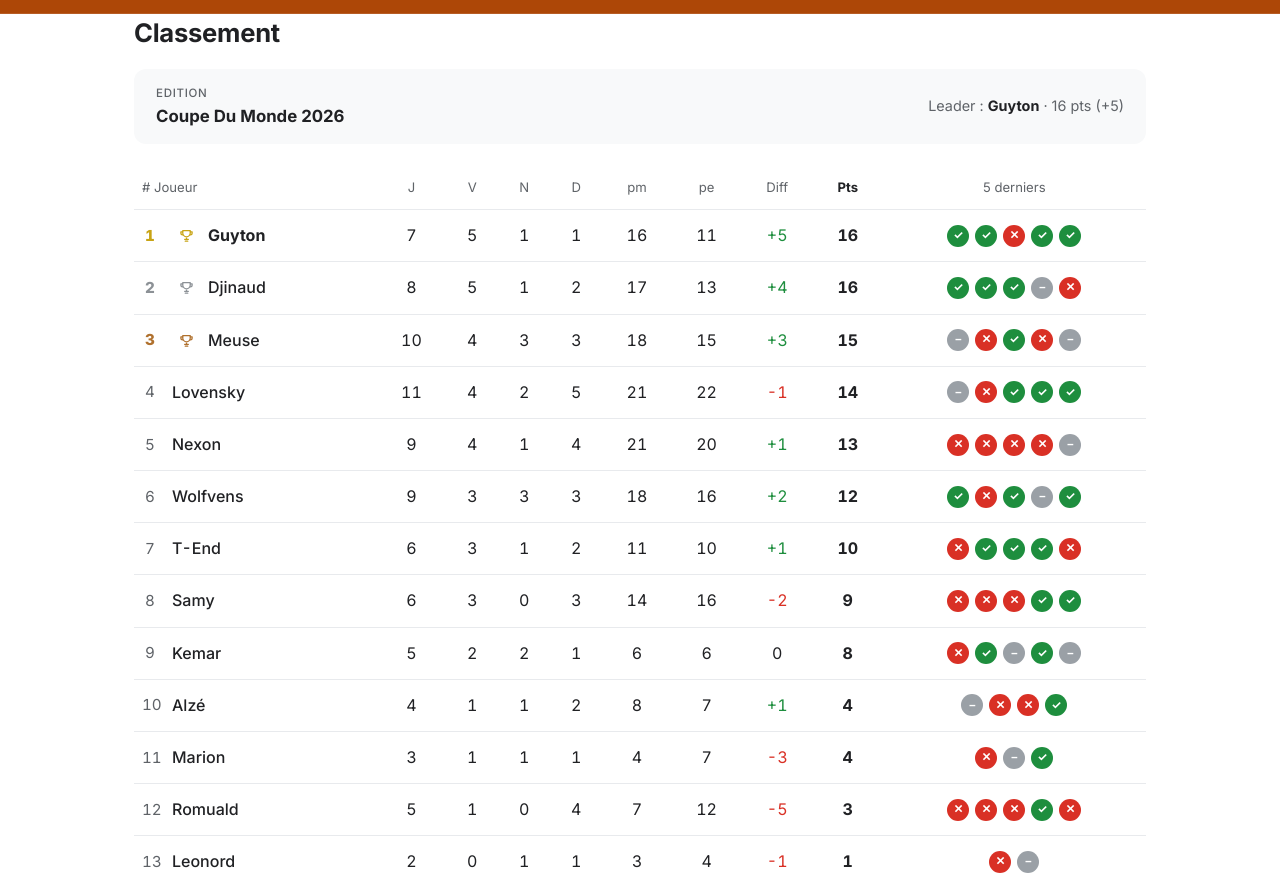
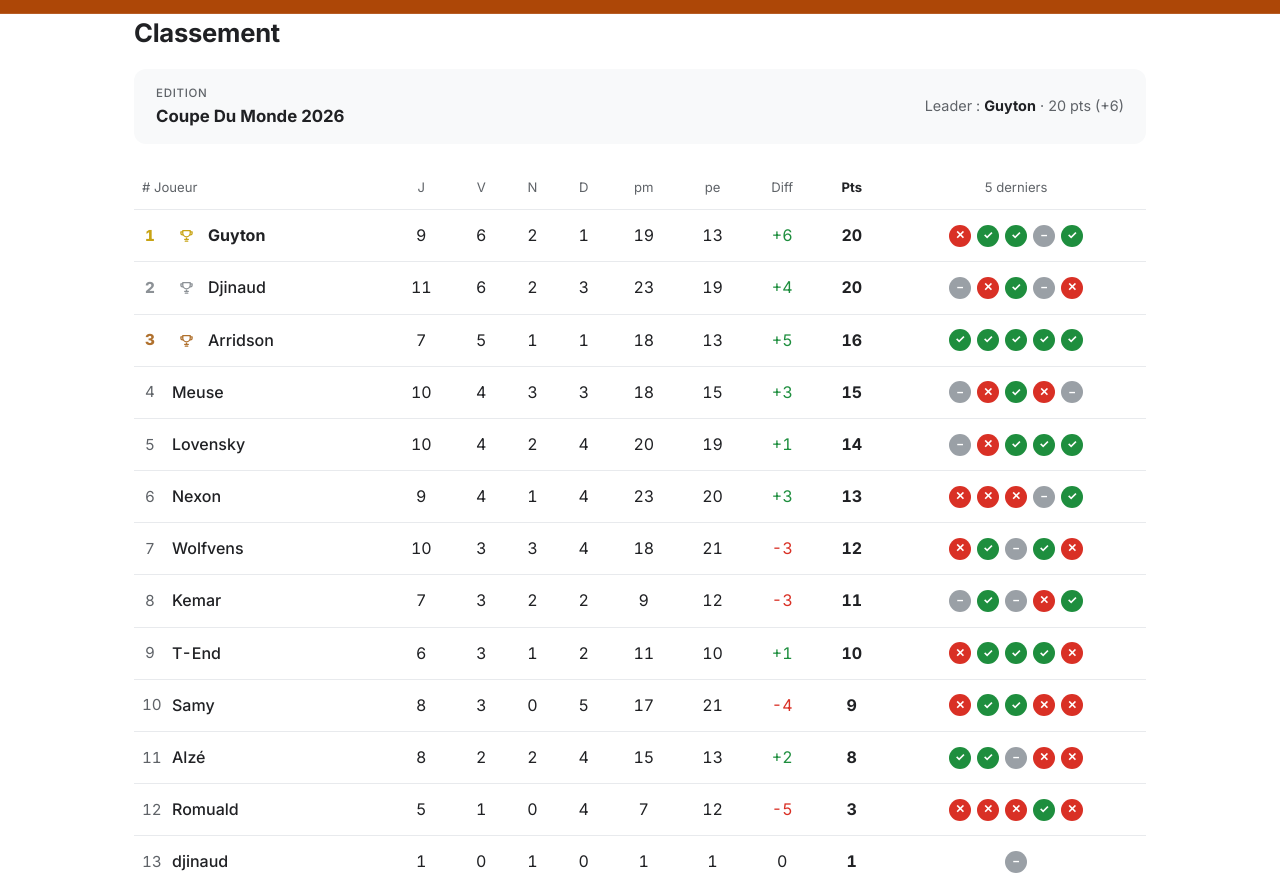
Before and after one commit to ArriSnnow/ms-cndl-genie-foot, a plain HTML site: page index.html in a window 1280 px wide. Shown: the part 73-952 px from the top of the page. Drawn offline with Linux system fonts and the light colour scheme.

Commit message:
Update index.html

```diff
--- a/index.html
+++ b/index.html
@@ -270,7 +270,7 @@ const CONTEST = "Génie Foot";
 const SEASON  = "Coupe Du Monde 2026";
 
 const MATCHES = [
-  ["Meuse",4,0,"Marion"],
+  ["Meuse",4,0,"Arridson"],
   ["Meuse",2,3,"Djinaud"],
   ["Samy",4,1,"Djinaud"],
   ["Samy",1,4,"Nexon"],
@@ -281,10 +281,9 @@ const MATCHES = [
   ["Meuse",1,1,"Guyton"],
   ["T-End",0,1,"Meuse"],
   ["Lovensky",1,2,"Meuse"],
-  ["Lovensky",2,2,"Marion"],
-  ["Leonord",1,2,"Marion"],
+  ["Lovensky",2,2,"Arridson"],
+  ["Leonord",1,2,"Arridson"],
   ["Leonord",2,2,"Wolfvens"],
-  ["Lovensky",1,3,"Nexon"],
   ["Alzé",1,1,"Wolfvens"],
   ["Alzé",1,2,"T-End"],
   ["Djinaud",2,0,"Kemar"],
@@ -315,6 +314,17 @@ const MATCHES = [
   ["Djinaud",2,2,"Nexon"],
   ["Wolfvens",2,2,"Meuse"],
   ["Wolfvens",3,0,"Djinaud"],
+  ["Alzé",3,0,"kopel"],
+  ["Alzé",1,1,"djinaud"],
+  ["Kopel",2,3,"Djinaud"],
+  ["Guyton",2,2,"Djinaud"],
+  ["Kemar",1,5,"Nexon"],
+  ["Kemar",2,1,"Samy"],
+  ["Arridson",3,2,"Samy"],
+  ["Arridson",2,1,"Djinaud"],
+  ["Arridson",5,0,"Wolfvens"],
+  ["Arridson",4,3,"Alzé"],
+  ["Guyton",1,0,"Alzé"],
 ];
 
 /* ---------- classement (un seul passage, ordre chronologique) ---------- */
```
